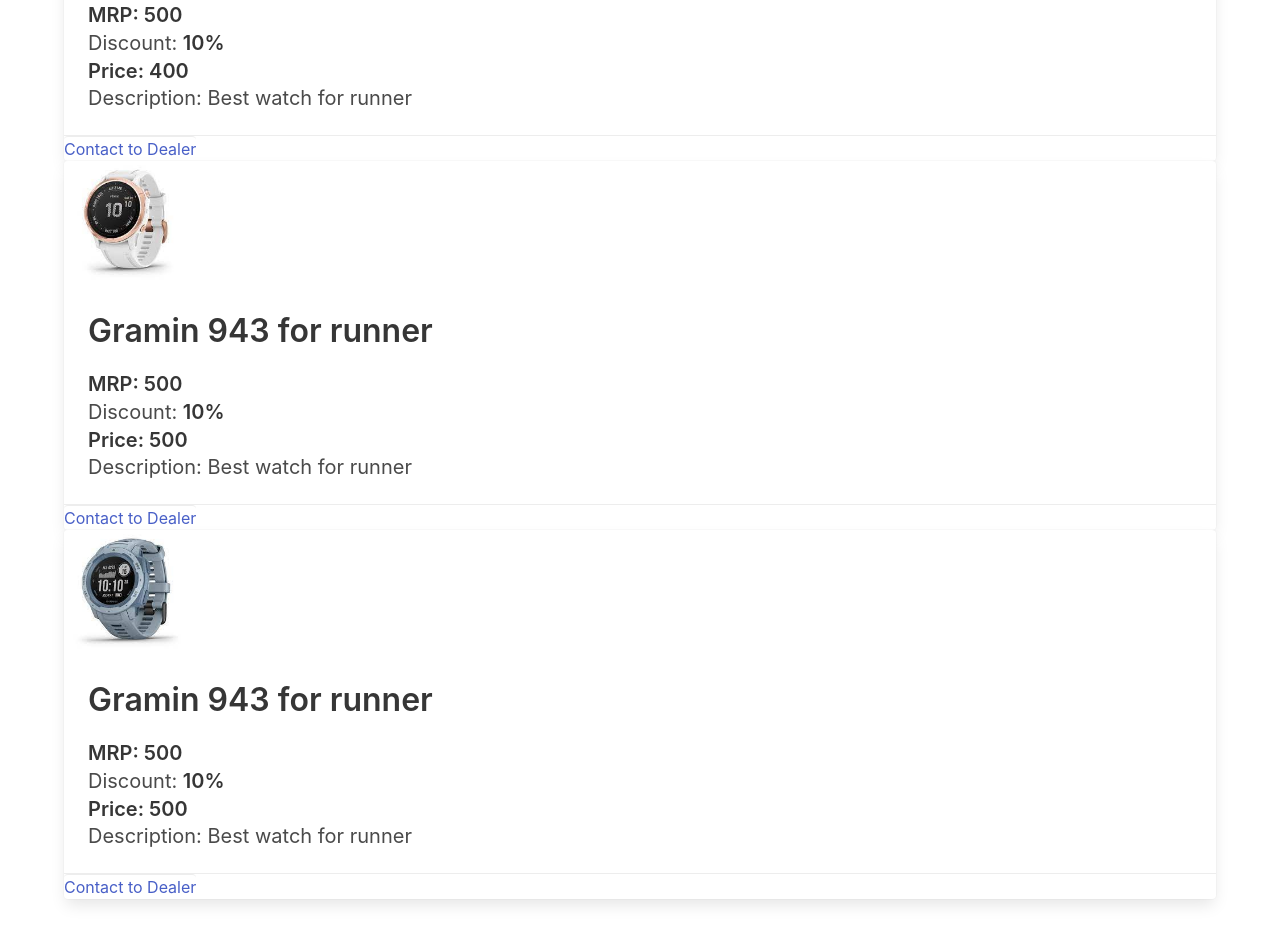
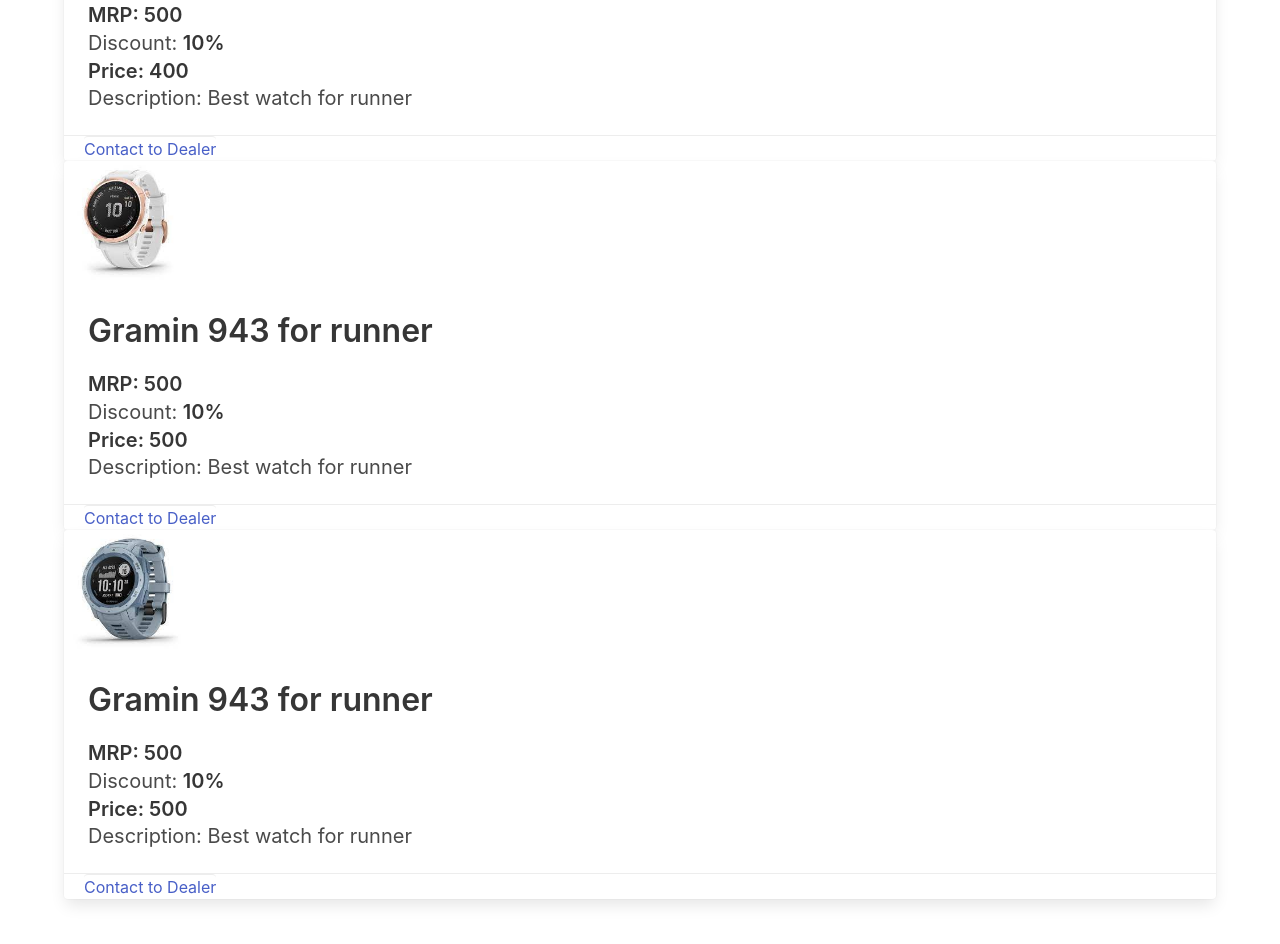
Before and after one commit to sidyadav2211/BandBucket, a plain HTML site: page watch.html in a window 1280 px wide. Shown: the part 994-1938 px from the top of the page. Drawn offline with nearby package versions, Linux system fonts and the light colour scheme.

Commit message:
design change

```diff
--- a/watch.html
+++ b/watch.html
@@ -42,8 +42,8 @@
                          <span>Lorem, ipsum dolor sit amet consectetur adipisicing elit. Eligendi itaque quos quo fugit nemo odio quasi culpa consectetur? Perferendis molestiae animi repudiandae aliquam, iusto optio voluptatibus
                               aut ratione. Distinctio, repellat.</span>
                      </div> -->
-                     <footer class="card-footer">
-                         <a href="contact.html"  class="card-footer">Contact to Dealer</a>
+                     <footer class="card-footer" style="padding-left: 20px;">
+                         <a href="contact.html"  class="card-footer" >Contact to Dealer</a>
                      </footer>
                     </div>
                 </div>
```
